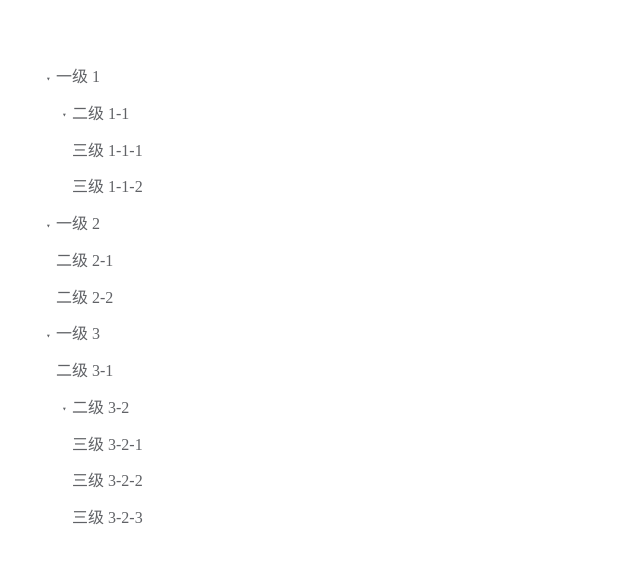
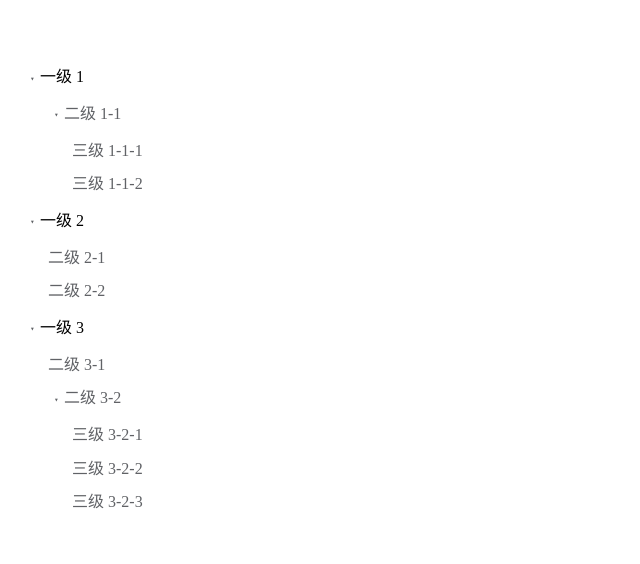
Before and after one commit to ladybug2fire/vue-draggable-tree, a Vue app: page / in a window 1280 px wide. Shown: the top 564 px of the page, without its empty margins (0-640 px from the left). Built offline with nearby package versions, Linux system fonts and the light colour scheme.

Commit message:
chore: 重构

```diff
--- a/src/App.vue
+++ b/src/App.vue
@@ -1,6 +1,6 @@
 <template>
   <div id="app">
-    <tree v-model="tree" />
+    <tree v-model="tree" @treeDrop="listenDrop" />
   </div>
 </template>
 
@@ -80,6 +80,11 @@ export default {
         }
       ]
     };
+  },
+  methods:{
+    listenDrop(v){
+      console.log('listen', v)
+    }
   }
 };
 </script>
--- a/src/components/tree.vue
+++ b/src/components/tree.vue
@@ -1,12 +1,7 @@
 <template>
     <div>
-      <draggable v-model="tree" :options="dragOptions" class="container">
-          <div v-for="(t,i) in tree" :key="i" class="node-container"
-          >
-            <tree-node :node="t" :options="options">
-                <tree v-if="t.children" v-model="t.children" :options="dragOptions"/>
-            </tree-node>
-          </div>
+      <draggable v-model="tree" :options="dragOptions" class="node-container">
+            <tree-node :node="t" :options="dragOptions"  v-for="(t,i) in tree" :key="i"/>
       </draggable>
     </div>
 </template>
@@ -15,7 +10,13 @@
 import draggable from 'vuedraggable'
 import treeNode from './treeNode'
 export default {
+    name: 'tree',
     props: ['value', 'options'],
+    data() {
+        return {
+            isTree: true,
+        }
+    },
     computed: {
         tree: {
             get () {
@@ -27,13 +28,12 @@ export default {
         },
         dragOptions () {
             return Object.assign({ animation: 0,
-                group: { name: 'pages', pull: true, put: true },
+                group: 'tree',
                 swapThreshold: 0.1
             }, this.options
             )
         }
     },
-    name: 'tree',
     components: {
         draggable,
         treeNode
@@ -41,12 +41,10 @@ export default {
 }
 </script>
 
-<style lang="less" scoped>
-.node-container{
-    padding-left: 1rem;
+<style lang="less">
+.vue-draggle-tree-node-container{
+    padding-left: 1.5rem;
     color: #606266;
-}
-.container{
     min-height: 1px;
 }
 
--- a/src/components/treeNode.vue
+++ b/src/components/treeNode.vue
@@ -11,27 +11,34 @@
             >
             <span :class="{'dragover': dragover}">{{node.label}}</span>
         </div>
-    <div :class="['children-node', {'active': active}]">
-        <slot />
+        <div :class="['children-node', {'active': active}]" v-if="node.children">
+            <draggable v-model="node.children" :options="options" class="vue-draggle-tree-node-container">
+                <tree-node :node="t" :options="options" v-for="(t,i) in node.children"  :key="i"/>
+            </draggable>
         </div>
   </div>
 </template>
 
 <script>
 import _ from 'lodash'
-
+import draggable from 'vuedraggable'
 export default {
-    props: ['node'],
+    props: ['node', 'options'],
+    name: 'treeNode',
     data () {
         return {
             active: true,
-            dragover: false
+            dragover: false,
+            tree: null,
         }
     },
+    components:{
+        draggable
+    },
     methods: {
-        dragEnterHandler ($event) {
-            console.log(this.$refs.node !== $event.target)
-            this.dragover = true
+        dragEnterHandler () {
+            this.dragover = true,
+            this.tree && this.tree.$emit('treeDrop',11)
         },
         dragLeaveHandler () {
             this.dragover = false
@@ -41,13 +48,26 @@ export default {
             this.active = true
         },
         dragoverHandler: _.throttle(function () {
-            console.log('dragover')
             if (!this.node.children) {
                 this.$set(this.node, 'children', [])
             }
         }, 1000),
         clickHandler () {
             this.$set(this, 'active', !this.active)
+        }
+    },
+    created(){
+        const parent = this.$parent.$parent;
+
+        if (parent.isTree) {
+            this.tree = parent;
+        } else {
+            this.tree = parent.tree;
+        }
+
+        const tree = this.tree;
+        if (!tree) {
+            console.warn('Can not find node\'s tree.');
         }
     }
 }
```
Lines whose indentation alone changed are shown as unchanged.
